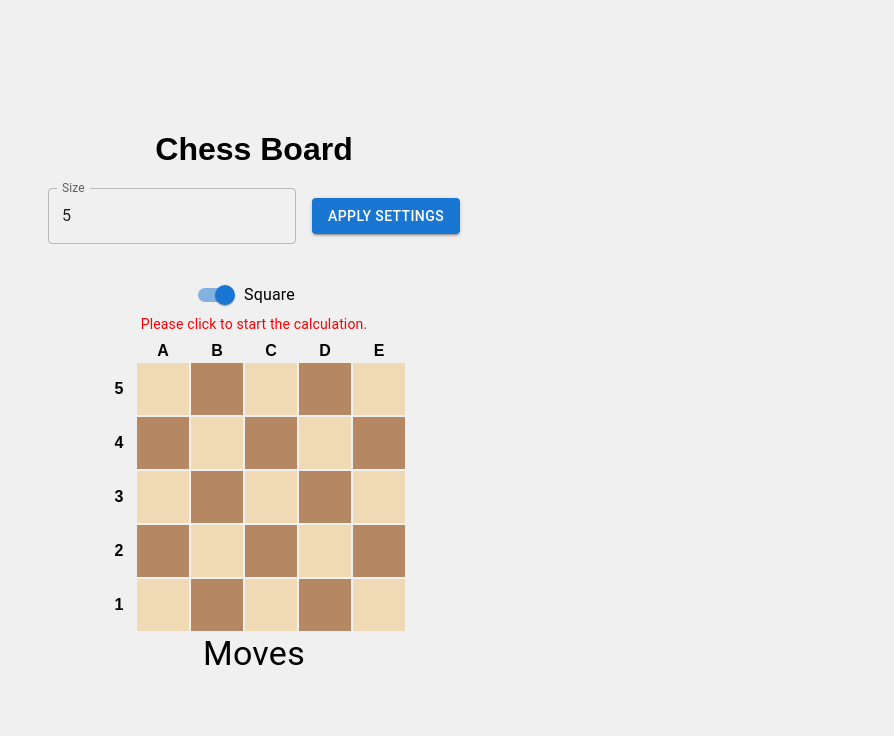
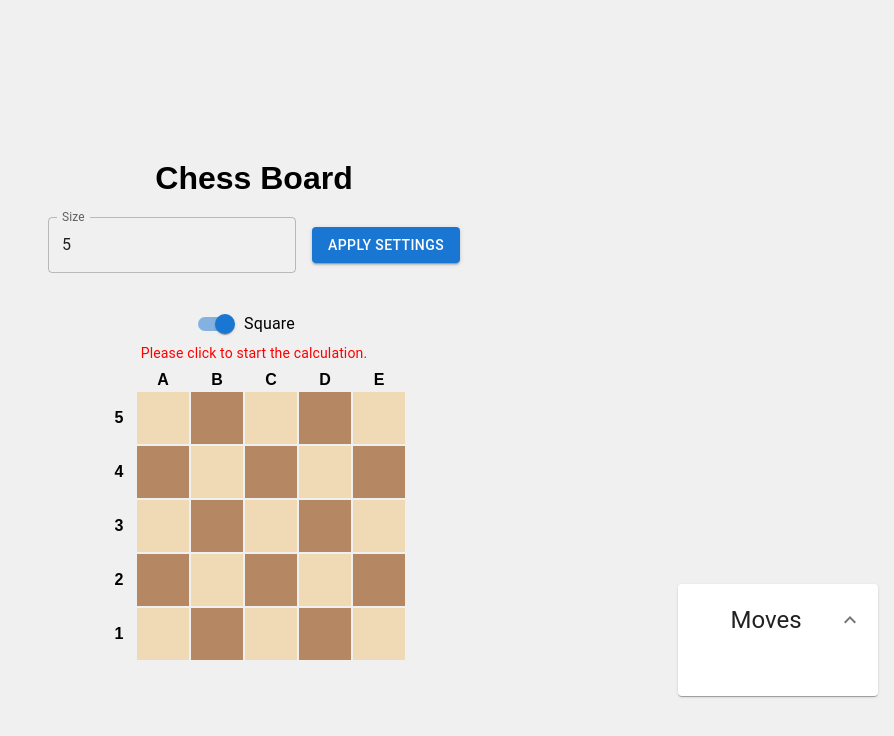
Before and after one commit to Mayk05s/blu-banyan-test, a React (Create React App) app: page / in a window 1280 px wide. Shown: the top 736 px of the page, without its empty margins (386-1280 px from the left). Built offline with nearby package versions, Linux system fonts and the light colour scheme.

Commit message:
update MoveList

```diff
--- a/package.json
+++ b/package.json
@@ -5,6 +5,7 @@
   "dependencies": {
     "@emotion/react": "^11.11.4",
     "@emotion/styled": "^11.11.5",
+    "@mui/icons-material": "^5.15.20",
     "@mui/material": "^5.15.20",
     "@testing-library/jest-dom": "^5.17.0",
     "@testing-library/react": "^13.4.0",
@@ -13,8 +14,10 @@
     "@types/node": "^16.18.98",
     "@types/react": "^18.3.3",
     "@types/react-dom": "^18.3.0",
+    "re-resizable": "^6.9.17",
     "react": "^18.3.1",
     "react-dom": "^18.3.1",
+    "react-draggable": "^4.4.6",
     "react-scripts": "5.0.1",
     "sass": "^1.77.5",
     "typescript": "^4.9.5",
--- a/src/components/MoveList/MoveList.tsx
+++ b/src/components/MoveList/MoveList.tsx
@@ -1,10 +1,14 @@
 import React, {FC, SyntheticEvent, useState} from 'react';
-import {useChessBoard} from "../../containers/ChessBoardContext";
-import {Alert, Box, Snackbar, Typography, useTheme} from "@mui/material";
+import {useChessBoard} from '../../containers/ChessBoardContext';
+import {Accordion, AccordionDetails, AccordionSummary, Alert, Box, Snackbar, Typography, useTheme} from '@mui/material';
+import {ExpandMore as ExpandMoreIcon} from '@mui/icons-material';
+import Draggable from 'react-draggable';
+import useMediaQuery from '@mui/material/useMediaQuery';
 
 const MoveList: FC = () => {
     const {chessboard} = useChessBoard();
     const theme = useTheme();
+    const isDesktop = useMediaQuery(theme.breakpoints.up('md'));
     const [open, setOpen] = useState(false);
     const formattedMoves = chessboard.getLetterRepresentation().reduce((acc: string[], move: string, index: number) => {
         const chunkIndex = Math.floor(index / 5);
@@ -30,33 +34,58 @@ const MoveList: FC = () => {
         }
         setOpen(false);
     };
+
     return (
-        <Box >
-            <Typography variant="h4" className="mt5" gutterBottom>Moves</Typography>
+        <>
+            <Draggable disabled={!isDesktop}>
+                <Box
+                    sx={{
+                        position: isDesktop ? 'fixed' : 'default',
+                        padding: theme.spacing(2),
+                        zIndex: 1000,
+                        cursor: 'move',
+                        bottom: 0,
+                        right: 0,
+                        minWidth: isDesktop?200:'100%',
+                        minHeight: isDesktop?200:'100%',
+                    }}
+                >
+                    <Accordion defaultExpanded>
+                        <AccordionSummary expandIcon={<ExpandMoreIcon/>}>
+                            <Typography variant="h5" width="100%" textAlign="center">
+                                Moves
+                            </Typography>
+                        </AccordionSummary>
+                        <AccordionDetails>
                             <Box mb={2}>
                                 {formattedMoves && formattedMoves.map((row, index) => (
                                     <Typography key={index} variant="body1">{row}</Typography>
                                 ))}
                             </Box>
                             {chessboard.tourPath?.length === 0 && chessboard.completed && (
-                <Box sx={{ textAlign: 'center' }}>
-                    <Typography variant="body2" sx={{ color: theme.palette.error.main }}>
+                                <Box sx={{textAlign: 'center'}}>
+                                    <Typography variant="body2" sx={{color: theme.palette.error.main}}>
                                         Not completed!
                                     </Typography>
                                 </Box>
                             )}
+                        </AccordionDetails>
+                    </Accordion>
+                </Box>
+            </Draggable>
+
             <Snackbar open={open} autoHideDuration={6000} onClose={handleClose}
-                      anchorOrigin={{ vertical: 'bottom', horizontal: 'center' }}>
+                      anchorOrigin={{vertical: 'bottom', horizontal: 'center'}}>
                 <Alert
                     onClose={handleClose}
                     severity="warning"
                     variant="filled"
-                    sx={{ width: '100%' }}
+                    sx={{width: '100%'}}
                 >
                     No way found. Try another starting point!
                 </Alert>
             </Snackbar>
-        </Box>
+        </>
     );
 };
 
```
Also changed, not shown: 1 other file (tests, documents, lock files or other folders). Lines whose indentation alone changed are shown as unchanged.
